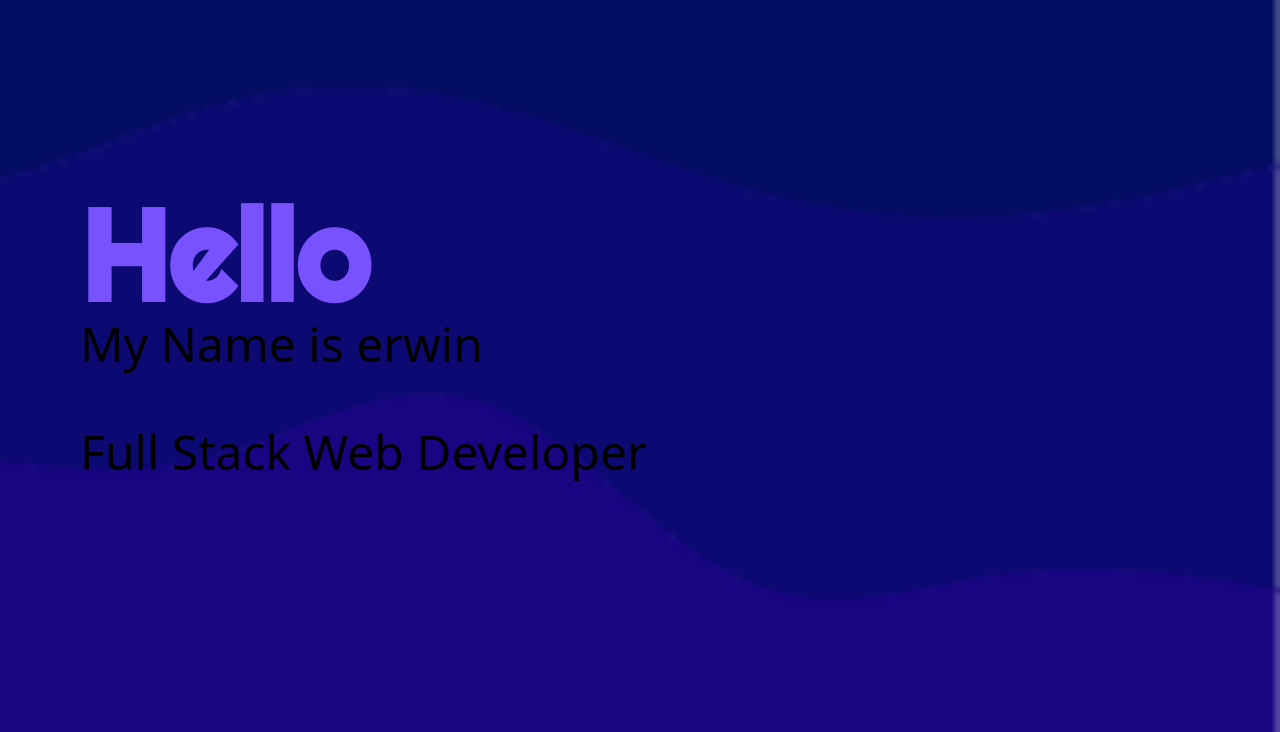
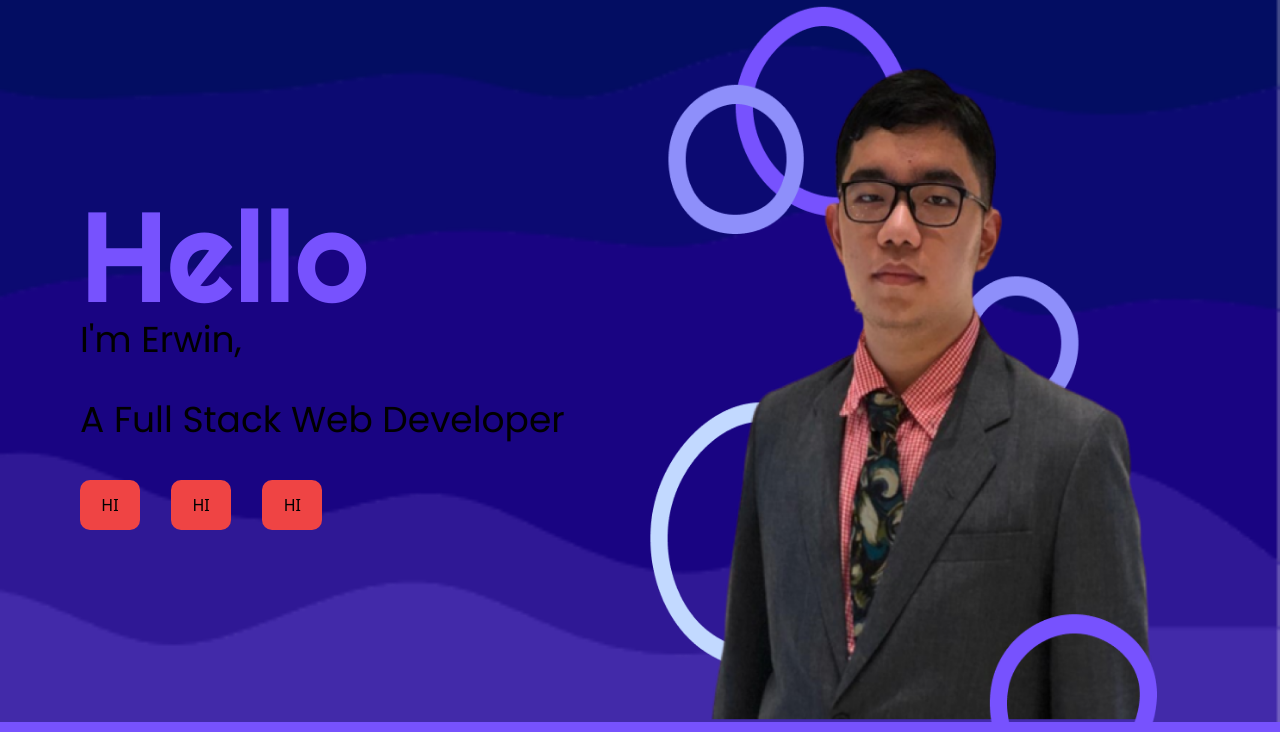
Before and after one commit to erwinmareto/portfolio-site, a React (Vite) app: page / in a window 1280 px wide. Shown: the top 732 px of the page. Built offline with nearby package versions, Linux system fonts and the light colour scheme.

Commit message:
feat: added navbar

```diff
--- a/src/App.tsx
+++ b/src/App.tsx
@@ -1,5 +1,5 @@
 import Header from "./components/Header";
-
+import Navbar from "./components/Navbar";
 import About from "./components/About";
 import Projects from "./components/Projects";
 import Carousel from "./components/Carousel";
@@ -21,7 +21,7 @@ function App() {
         href="https://fonts.googleapis.com/css2?family=Poppins&display=swap"
         rel="stylesheet"
       />
-      {/* <Navbar /> */}
+      <Navbar />
       <Header />
       <About />
       <Projects />
--- a/src/components/About.tsx
+++ b/src/components/About.tsx
@@ -7,7 +7,7 @@ const About = () => {
   const ref = useRef(null);
   const isInView = useInView(ref, { once: true });
   return (
-    <section className="about">
+    <section className="about" id="about-section">
       <div className="flex flex-col container">
         <motion.div
           className="title title-bg"
--- a/src/components/Footer.tsx
+++ b/src/components/Footer.tsx
@@ -40,7 +40,7 @@ function Footer() {
     },
   };
   return (
-    <section className="contacts">
+    <section id='contacts-section' className="contacts">
       <h1 className="title text-4xl">Connect With Me</h1>
 
       <motion.div className="flex justify-evenly" variants={variants}
@@ -61,7 +61,7 @@ function Footer() {
         width="1349"
         height="300"
         xmlns="http://www.w3.org/2000/svg"
-        xmlns:xlink="http://www.w3.org/1999/xlink"
+
         version="1.1"
       >
         <motion.path
--- a/src/components/Header.tsx
+++ b/src/components/Header.tsx
@@ -13,14 +13,14 @@ const Header = () => {
     const moveUp = async () => {
       await animate(scope.current, { opacity: 0 });
       await animate(scope.current, { opacity: 1 });
-      await animate(scope.current, { y: -50 }, { delay: 3 });
+      await animate(scope.current, { y: -40 }, { delay: 3 });
       await animate(scope.current, { opacity: 0 });
     };
 
     const moveDown = async () => {
       await move(target.current, { opacity: 0 });
       await move(target.current, { opacity: 1 });
-      await move(target.current, { y: 50 }, { delay: 3 });
+      await move(target.current, { y: 40 }, { delay: 3 });
       await move(target.current, { opacity: 0 });
     };
     moveUp();
@@ -39,10 +39,11 @@ const Header = () => {
         delay: 4,
       },
     },
+
   };
   const item = {
-    hidden: { opacity: 0, x: -100 },
-    slide: {
+    hidden: { opacity: 0, x: -110 },
+    show: {
       opacity: 1,
       transform: "translateX(0px)",
       transition: {
@@ -51,6 +52,16 @@ const Header = () => {
         stiffness: 1000,
       },
     },
+    slide: {
+      opacity: 1,
+      transform: "translateX(0px)",
+      transition: {
+        type: "easeIn",
+        duration: 2,
+        delay: 1,
+        stiffness: 1000,
+      },
+    }
   };
 
   return (
@@ -59,29 +70,36 @@ const Header = () => {
         className="py-48 text-center md:text-left"
         // variants={item}
       >
-        <motion.li variants={item} initial="hidden" animate="slide">
-          <h1 className="text-9xl font-bold head-text">Hello</h1>
+        <motion.li variants={item} initial="hidden" animate="show">
+          <h1 className="text-9xl font-['righteous'] text-[#7752FE]">Hello</h1>
         </motion.li>
-        <h1 className="text-5xl">My Name is erwin</h1>
+        <motion.h1 className="text-4xl font-['poppins']" variants={item} initial="hidden" animate="slide">I'm Erwin,</motion.h1>
+        {/* <h1>I'm A</h1> */}
         <motion.li ref={target}>
-          <p className="text-4xl head-text mt-5">Front End Web Developer</p>
+          <p className="text-4xl head-text  font-sans">A Front End Web Developer</p>
+          {/* <p className="text-4xl head-text ">And</p> */}
         </motion.li>
         <motion.h1
           variants={variants}
           initial="hidden"
           animate="show"
-          className="text-5xl"
+          className="text-4xl font-['poppins']"
         >
-          Full Stack Web Developer
+          A Full Stack Web Developer
         </motion.h1>
         <motion.li ref={scope}>
-          <p className="text-4xl mt-5">Back End Web Developer</p>
+          <p className="text-4xl  font-sans">A Back End Web Developer</p>
         </motion.li>
+        <div className="flex justify-center md:w-2/4 md:justify-between">
+          <div className="small-contact bg-red-500 m-5 hover:bg-yellow-400 md:m-0">HI</div>
+          <div className="small-contact bg-red-500 m-5 hover:bg-yellow-400 md:m-0">HI</div>
+          <div className="small-contact bg-red-500 m-5 hover:bg-yellow-400 md:m-0">HI</div>
+        </div>
       </motion.ul>
 
       <motion.img
         src={Portrait}
-        className="head-img hidden md:block"
+        className="w-2/4 hidden md:block"
         initial={{ y: 500 }}
         animate={{ y: 1 }}
         transition={{ type: "spring", damping: 10, stiffness: 20 }}
--- a/src/components/Navbar.tsx
+++ b/src/components/Navbar.tsx
@@ -1,10 +1,59 @@
+import { motion } from "framer-motion";
+import "./styles.scss";
+
 const Navbar = () => {
-    return (
-        <nav className="flex justify-between p-5 sticky">
-            <h1>Name</h1>
-            <h1>Login</h1>
-        </nav>
-    )
-}
+  window.onscroll = () => {
+    scrollFunction();
+  };
 
-export default Navbar
+  const scrollFunction = () => {
+    if (
+      document.body.scrollTop > 20 ||
+      document.documentElement.scrollTop > 20
+    ) {
+      document.getElementById("navbar").style.top = "0";
+    } else {
+      document.getElementById("navbar").style.top = "-100px";
+    }
+  };
+  return (
+    <nav id="navbar">
+      <div className="nav-menu">
+        <motion.a
+          initial={{ scale: 0.9 }}
+          whileHover={{ scale: 1 }}
+          whileTap={{ scale: 0.75 }}
+          href="#about-section"
+          className="nav-item"
+        >
+          About
+        </motion.a>
+        <motion.a
+          initial={{ scale: 0.9 }}
+          whileHover={{ scale: 1 }}
+          whileTap={{ scale: 0.75 }}
+          href="#projects-section"
+          className="nav-item"
+        >
+          Projects
+        </motion.a>
+        <motion.a
+          initial={{ scale: 0.9 }}
+          whileHover={{ scale: 1 }}
+          whileTap={{ scale: 0.75 }}
+          href="#contacts-section"
+          className="nav-item"
+        >
+          Contacts
+        </motion.a>
+
+        {/* <h1 className="text-4xl bg-slate-100 rounded-3xl px-3 py-1 m-1">About</h1> */}
+      </div>
+      {/* <h1 className="float-right">gyhghg</h1> */}
+      {/* <h1>Name</h1>
+            <h1>Login</h1> */}
+    </nav>
+  );
+};
+
+export default Navbar;
--- a/src/components/Projects.tsx
+++ b/src/components/Projects.tsx
@@ -37,7 +37,7 @@ const Projects = () => {
     },
   };
   return (
-    <section className="projects mx-auto py-10">
+    <section id='projects-section' className="projects mx-auto py-10">
       <div className="container">
         <motion.h1
           className="title title-bg text-6xl md:text-8xl"
--- a/src/components/styles.scss
+++ b/src/components/styles.scss
@@ -15,9 +15,49 @@ $second-gradient: linear-gradient(to bottom, $secondary-color 25%, $accent-color
 $third-gradient: linear-gradient( $accent-color , $neutral-color , $secondary-color);
 // $gradient: linear-gradient(to right, $secondary-color, rgba(142, 143, 250, 0.80)), url('../assets/square2.png');
 
-// html {
-//     scroll-behavior: smooth;
-// }
+html {
+    scroll-behavior: smooth;
+}
+
+nav {
+    display: flex;
+    justify-content: flex-end;
+    width: 100%;
+    position: fixed;
+    top: -100px;
+    transition: top 0.3s;
+    background-color: transparent;
+    padding-top: 1rem;
+    z-index: 100;
+    // border-radius: 30px;
+    // z-index: 20;
+    // background-image: url('../assets/wave-haikei.png');
+    // background-repeat: no-repeat;
+    // background-size: cover;
+}
+
+.nav-menu {
+    width: 50%;
+    display: flex;
+    justify-content: space-evenly;
+    background: $second-gradient;
+    border-top-left-radius: 30px;
+    border-bottom-left-radius: 30px;
+}
+
+.nav-item {
+    font-size: 2rem;
+    // line-height: 2.5rem;
+    background-color: $neutral-color;
+    border-radius: 30px;
+    padding-left: 0.75rem/* 12px */;
+    padding-right: 0.75rem/* 12px */;
+    margin: 0.25rem;
+}
+
+.nav-item:hover {
+    background-color: $accent-color;
+}
 
 .hero {
     display: flex;
@@ -38,14 +78,14 @@ $third-gradient: linear-gradient( $accent-color , $neutral-color , $secondary-co
     color: $secondary-color;
 }
 
-.head-img {
-    width: 50%;
+// .head-img {
+    // width: 50%;
     // height: 100%;
     // left: 2%;
     // bottom: 25%;
     // position: relative;
     // z-index: 1;
-}
+// }
 
 .title {
     font: 100% $title-text;
@@ -230,6 +270,16 @@ $third-gradient: linear-gradient( $accent-color , $neutral-color , $secondary-co
 
 .waves {
     position: absolute;
-    top: 401%;
+    top: 400%;
     z-index: 0;
 }
+
+.small-contact {
+    display: flex;
+    justify-content: center;
+    align-items: center;
+    border-radius: 10px;
+    // background-color: grey;
+    width: 60px;
+    height: 50px;
+}
```
Also changed, not shown: src/assets/Vector.svg (added).
